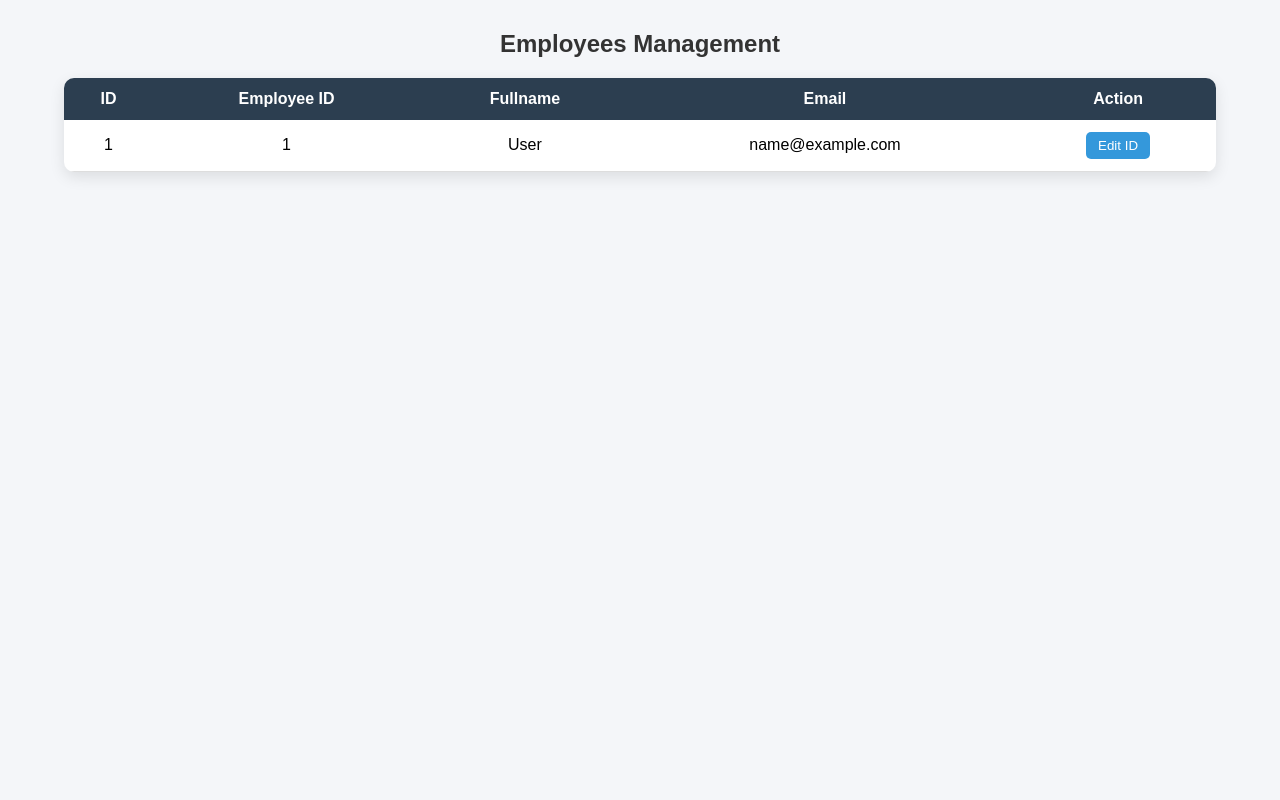
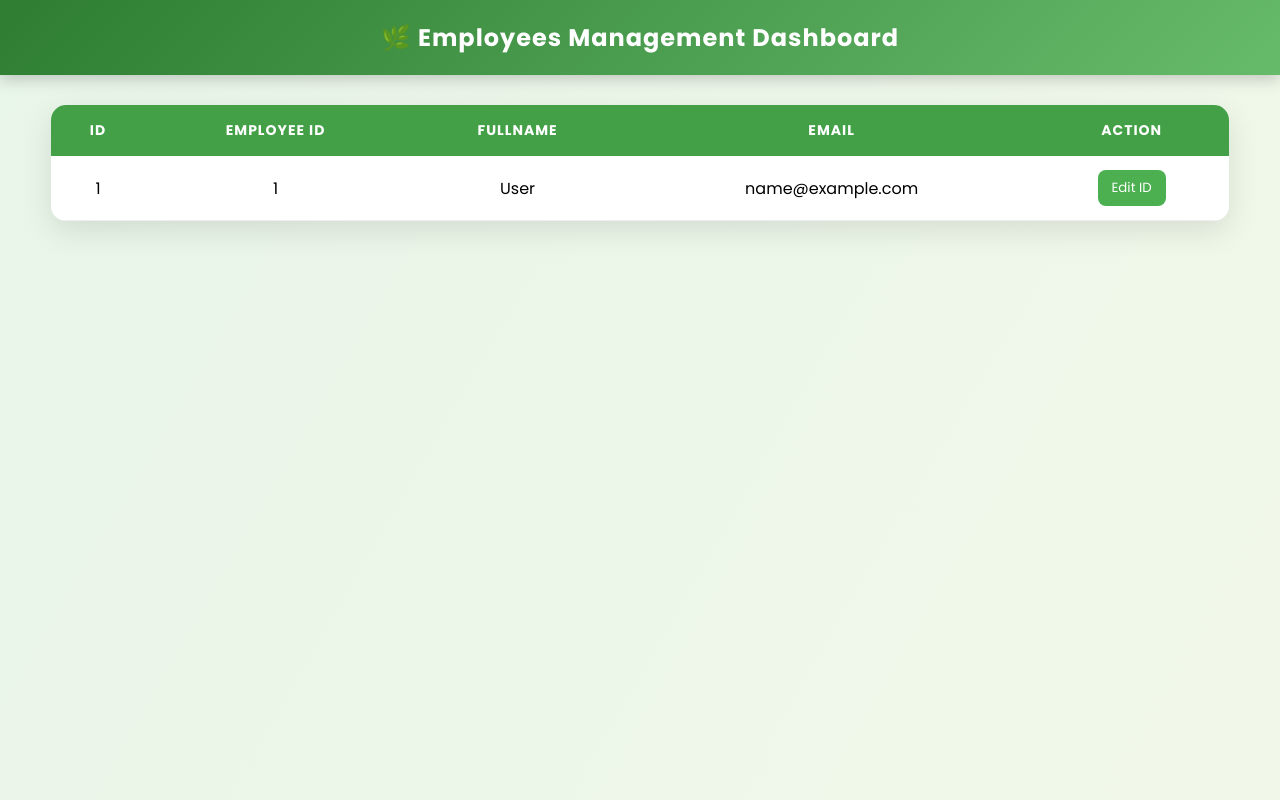
Before and after one commit to cenrointerns/cenro-eis, a PHP site: page /change_employee_id.php in a window 1280 px wide. Run offline with PHP 8.4, Linux system fonts and the light colour scheme; tables that the repository leaves empty or names only in its code hold one stand-in row (values such as "Sample post").

Commit message:
revisse the design in change_employee_id.php

```diff
--- a/change_employee_id.php
+++ b/change_employee_id.php
@@ -25,95 +25,203 @@ $result = $conn->query("SELECT * FROM employees_login ORDER BY employee_login_id
 <head>
 <title>Employees Management</title>
 
+<link href="https://fonts.googleapis.com/css2?family=Poppins:wght@300;400;600;700&display=swap" rel="stylesheet">
+
 <style>
-body{
-    font-family: Arial;
-    background: #f4f6f9;
+*{
     margin:0;
     padding:0;
+    box-sizing:border-box;
+    font-family:'Poppins', sans-serif;
 }
 
-.container{
-    width: 90%;
-    margin: 30px auto;
+body{
+    background: linear-gradient(120deg, #e8f5e9, #f1f8e9);
+    min-height:100vh;
 }
 
-h2{
+/* HEADER */
+.header{
+    background: linear-gradient(135deg, #2e7d32, #66bb6a);
+    padding:20px;
+    color:white;
     text-align:center;
-    color:#333;
+    box-shadow:0 4px 15px rgba(0,0,0,0.2);
 }
 
+.header h2{
+    letter-spacing:1px;
+}
+
+/* CONTAINER */
+.container{
+    width:92%;
+    margin:30px auto;
+}
+
+/* MESSAGE */
+.msg{
+    text-align:center;
+    margin-bottom:15px;
+    color:#2e7d32;
+    font-weight:600;
+}
+
+/* TABLE CARD */
+.table-card{
+    background:white;
+    border-radius:15px;
+    overflow:hidden;
+    box-shadow:0 10px 30px rgba(0,0,0,0.1);
+    transition:0.3s;
+}
+
+.table-card:hover{
+    transform:translateY(-5px);
+}
+
+/* TABLE */
 table{
     width:100%;
     border-collapse:collapse;
-    background:#fff;
-    border-radius:10px;
-    overflow:hidden;
-    box-shadow:0 5px 15px rgba(0,0,0,0.1);
 }
 
 th{
-    background:#2c3e50;
-    color:#fff;
-    padding:12px;
+    background:#43a047;
+    color:white;
+    padding:15px;
+    text-transform:uppercase;
+    font-size:14px;
+    letter-spacing:1px;
 }
 
 td{
-    padding:12px;
+    padding:14px;
     text-align:center;
-    border-bottom:1px solid #ddd;
+    border-bottom:1px solid #eee;
 }
 
+tr:hover{
+    background:#f1f8e9;
+    transition:0.3s;
+}
+
+/* BUTTONS */
 button{
-    padding:6px 12px;
+    padding:8px 14px;
     border:none;
-    border-radius:5px;
+    border-radius:8px;
     cursor:pointer;
+    transition:0.3s;
+    font-weight:500;
 }
 
 .edit-btn{
-    background:#3498db;
+    background:#4caf50;
     color:white;
 }
 
-.save-btn{
-    background:#27ae60;
-    color:white;
+.edit-btn:hover{
+    background:#2e7d32;
+    transform:scale(1.05);
 }
 
+/* MODAL */
 .modal{
     display:none;
     position:fixed;
     top:0; left:0;
     width:100%;
     height:100%;
-    background:rgba(0,0,0,0.5);
+    background:rgba(0,0,0,0.6);
+    backdrop-filter: blur(4px);
 }
 
+/* MODAL BOX */
 .modal-content{
-    background:#fff;
-    width:350px;
+    background:white;
+    width:380px;
     margin:10% auto;
-    padding:20px;
-    border-radius:10px;
+    padding:25px;
+    border-radius:15px;
+    animation:pop 0.3s ease;
+    box-shadow:0 10px 30px rgba(0,0,0,0.3);
 }
 
+@keyframes pop{
+    from{transform:scale(0.7); opacity:0;}
+    to{transform:scale(1); opacity:1;}
+}
+
+.modal-content h3{
+    text-align:center;
+    margin-bottom:15px;
+    color:#2e7d32;
+}
+
+/* INPUT */
 input{
     width:100%;
-    padding:10px;
-    margin:8px 0;
+    padding:12px;
+    margin:10px 0;
+    border:1px solid #ccc;
+    border-radius:8px;
+    outline:none;
+    transition:0.3s;
+}
+
+input:focus{
+    border-color:#4caf50;
+    box-shadow:0 0 8px rgba(76,175,80,0.3);
+}
+
+/* SAVE BUTTON */
+.save-btn{
+    width:100%;
+    background:#43a047;
+    color:white;
+}
+
+.save-btn:hover{
+    background:#2e7d32;
+}
+
+/* CANCEL */
+.cancel-btn{
+    width:100%;
+    margin-top:10px;
+    background:#e53935;
+    color:white;
+}
+
+.cancel-btn:hover{
+    background:#b71c1c;
+}
+
+/* RESPONSIVE */
+@media(max-width:600px){
+    .modal-content{
+        width:90%;
+    }
+
+    td, th{
+        font-size:12px;
+    }
 }
 </style>
 
 </head>
 <body>
 
+<div class="header">
+    <h2>🌿 Employees Management Dashboard</h2>
+</div>
+
 <div class="container">
 
-<h2>Employees Management</h2>
+<?php if (!empty($msg)) echo "<p class='msg'>$msg</p>"; ?>
 
-<?php if (!empty($msg)) echo "<p style='text-align:center;color:green;'>$msg</p>"; ?>
-
+<div class="table-card">
 <table>
     <tr>
         <th>ID</th>
@@ -142,13 +250,14 @@ input{
     <?php } ?>
 
 </table>
+</div>
 
 </div>
 
 <!-- MODAL -->
 <div id="modal" class="modal">
     <div class="modal-content">
-        <h3>Update Employee ID</h3>
+        <h3>🌱 Update Employee ID</h3>
 
         <form method="POST">
             <input type="hidden" name="employee_login_id" id="employee_login_id">
@@ -160,7 +269,7 @@ input{
                 Save Changes
             </button>
 
-            <button type="button" onclick="closeModal()" style="margin-top:10px;">
+            <button type="button" class="cancel-btn" onclick="closeModal()">
                 Cancel
             </button>
         </form>
```
Also changed, not shown: 1 other file.
